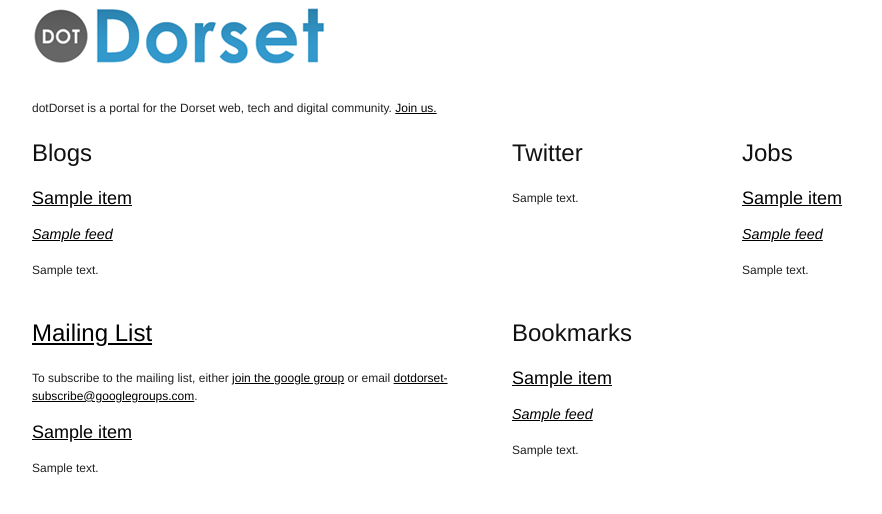
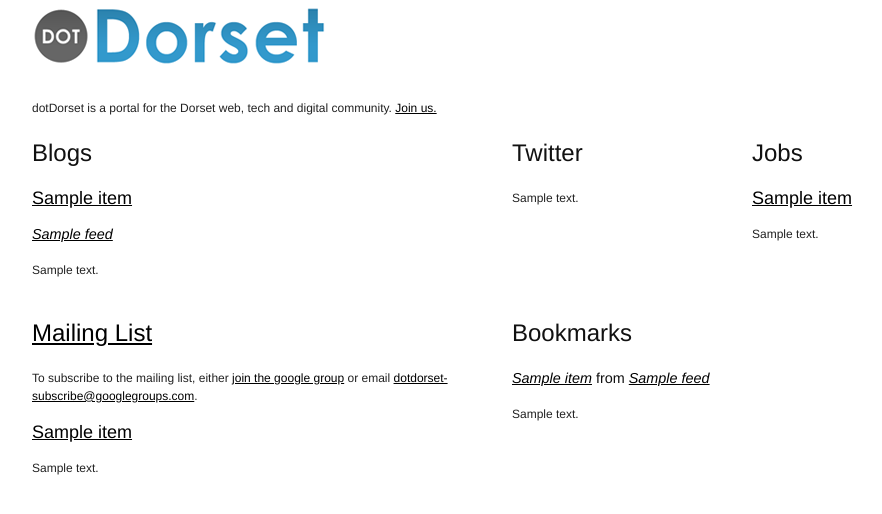
Before and after one commit to markng/dotdorset, a Django app: template aggregator/templates/index.html in a window 1280 px wide. Shown: the top 514 px of the page, without its empty margins (128-1010 px from the left). Run offline with Django 3.2, Linux system fonts and the light colour scheme; the template is opened without the code that fills it: most values are stand-ins (such as "Sample title", 1, 10 or a date in 2020).

Commit message:
homepage

```diff
--- a/aggregator/templates/index.html
+++ b/aggregator/templates/index.html
@@ -39,7 +39,6 @@
           <h2>Jobs</h2>
           {% for item in jobitems %}
           <h3><a href="{{ item.link }}">{{ item.title }}</a></h3>
-          <h4><a href="{{ item.feed.link }}">{{ item.feed }}</a></h4>
           <div class="content">
             {% if item.content %}
               {{ item.content|sanitize|safe }}
@@ -70,8 +69,7 @@
         <div id="bookmarks">
           <h2>Bookmarks</h2>
           {% for item in bookmarkitems %}
-          <h3><a href="{{ item.link }}">{{ item.title }}</a></h3>
-          <h4><a href="{{ item.feed.link }}">{{ item.feed }}</a></h4>
+          <h4><a href="{{ item.link }}">{{ item.title }}</a> from <a href="{{ item.feed.link }}">{{ item.feed }}</a></h4>
           <div class="content">
             {% if item.content %}
               {{ item.content|sanitize|safe }}
--- a/aggregator/views.py
+++ b/aggregator/views.py
@@ -10,7 +10,7 @@ def index(request):
   blogitems = FeedItem.objects.filter(feed__category__name='Blogs').order_by('-pub_date')[0:5]
   twitteritems = FeedItem.objects.filter(feed__category__name='Twitter').order_by('-pub_date')[0:15]
   mlitems = FeedItem.objects.filter(feed__category__name='Mailing List').order_by('-pub_date')[0:5]
-  jobitems = FeedItem.objects.filter(feed__category__name='Jobs').order_by('-pub_date')[0:5]
+  jobitems = FeedItem.objects.filter(feed__category__name='Jobs').order_by('-pub_date')[0:3]
   bookmarkitems = FeedItem.objects.filter(feed__category__name='Bookmarks').order_by('-pub_date')[0:20]
 
   rendered = render_to_string('index.html', {'blogitems': blogitems, 'twitteritems': twitteritems, 'mlitems': mlitems, 'jobitems': jobitems, 'bookmarkitems': bookmarkitems})
--- a/css/main.css
+++ b/css/main.css
@@ -66,7 +66,7 @@ div.full, div#intro
   float: left;
 }
 
-div.half, div#blogs, div#mailinglist
+div.half, div#blogs, div#mailinglist, div#bookmarks
 {
   width: 470px;
   float:left;
@@ -87,7 +87,7 @@ div.quarter, div#twitter, div#jobs
   margin-right:10px;
 }
 
-div.last, div#twitter, div#jobs
+div.last, div#jobs
 {
   margin-right: 0px;
 }
--- a/urls.py
+++ b/urls.py
@@ -3,7 +3,7 @@ from django.conf.urls.defaults import *
 urlpatterns = patterns('',
     # Example:
     # (r'^dotdorset/', include('dotdorset.foo.urls')),
-    (r'^feeds/$', 'dotdorset.aggregator.views.index'),
+    (r'^$', 'dotdorset.aggregator.views.index'),
     # Uncomment this for admin:
     (r'^admin/', include('django.contrib.admin.urls')),
     (r'^css/(?P<path>.*)$', 'django.views.static.serve', {'document_root': '/Users/mng/Documents/projects/django/dotdorset/css'}),
```
Also changed, not shown: 2 other files.
